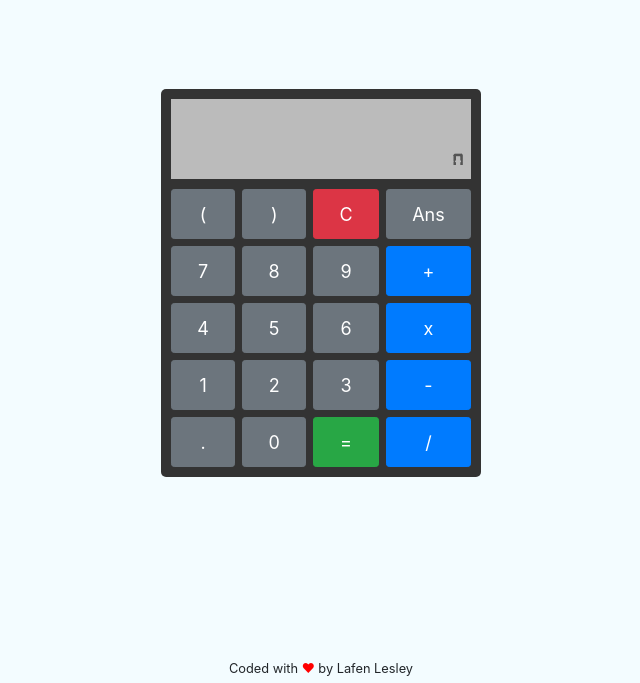
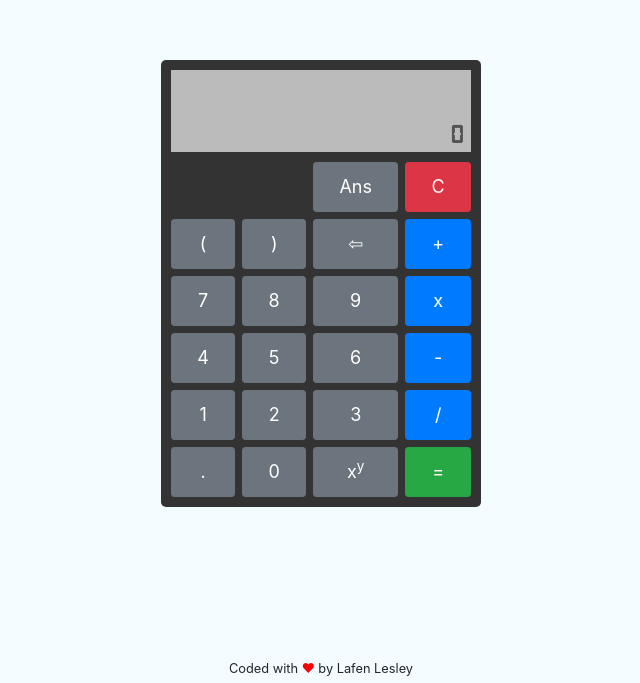
Before and after one commit to Lesleytech/calculator, a React (Create React App) app: page / in a window 1280 px wide. Shown: the part 117-800 px from the top of the page, without its empty margins (319-959 px from the left). Built offline with nearby package versions, Linux system fonts and the light colour scheme.

Commit message:
App edited

```diff
--- a/src/App.css
+++ b/src/App.css
@@ -12,7 +12,7 @@ body {
 }
 
 #container {
-  position: fixed;
+  position: absolute;
   height: 100%;
   width: 100%;
   display: flex;
@@ -32,13 +32,12 @@ body {
 }
 
 input {
-  height: 40px;
   width: 100%;
   border: none;
   background: #bbb;
   font-family: digital;
   font-weight: 700;
-  font-size: 22px;
+  font-size: 26px;
 }
 
 button {
@@ -55,11 +54,12 @@ button:focus {
   display: grid;
   grid-gap: 7px;
   grid-template-areas:
-    "left-bracket right-bracket clear answer"
-    "seven eight nine add"
-    "four five six multiply"
-    "one two three subtract"
-    "decimal zero equals divide";
+    ". . answer clear"
+    "left-bracket right-bracket backspace add"
+    "seven eight nine multiply"
+    "four five six subtract"
+    "one two three divide"
+    "decimal zero exponent equals";
 }
 
 #zero {
@@ -129,6 +129,14 @@ button:focus {
   grid-area: answer;
 }
 
+#backspace {
+  grid-area: backspace;
+}
+
+#exponent {
+  grid-area: exponent;
+}
+
 #author-comment {
   position: absolute;
   bottom: 5px;
--- a/src/App.js
+++ b/src/App.js
@@ -18,18 +18,24 @@ class App extends React.Component {
     try {
       return evaluate(exp);
     } catch (error) {
-      return "E";
+      return "Error";
     }
   };
+
   handleClick = event => {
-    const { value } = event.target;
-
+    const { value, id } = event.target;
     switch (value) {
       case "+":
       case "-":
       case "*":
       case "/":
-        if (/[-*+/]$/g.test(this.state.expression)) {
+      case "^":
+        if (
+          (this.state.expression === "" && value !== "-") ||
+          this.state.expression === "-"
+        ) {
+          break;
+        } else if (/[-*+^/]$/g.test(this.state.expression)) {
           this.setState(() => {
             let expressionArr = [...this.state.expression.split("")];
             expressionArr[expressionArr.length - 1] = value;
@@ -44,13 +50,16 @@ class App extends React.Component {
           });
         }
         break;
+      case "backspace":
+        !this.state.calculated &&
+          this.setState(prevState => {
+            return { expression: prevState.expression.slice(0, -1) };
+          });
+        break;
       case "calculate":
         this.setState(prevState => {
           return {
-            expression:
-              this.handleCalculate(prevState.expression) === "E"
-                ? ""
-                : this.handleCalculate(prevState.expression),
+            expression: "",
             result: this.handleCalculate(prevState.expression),
             calculated: true
           };
@@ -60,6 +69,9 @@ class App extends React.Component {
         this.setState({ expression: "", result: 0, calculated: false });
         break;
       default:
+        if (id === "answer" && /[^-*+/]$/g.test(this.state.expression)) {
+          break;
+        }
         if (this.state.calculated === true && /[\d()]/g.test(value)) {
           this.setState({ expression: value, calculated: false });
         } else {
@@ -246,12 +258,28 @@ class App extends React.Component {
               Ans
             </button>
             <button
+              value="backspace"
+              id="backspace"
+              className="btn btn-sm btn-secondary"
+              onClick={this.handleClick}
+            >
+              ⇦
+            </button>
+            <button
               value="."
               id="decimal"
               className="btn btn-sm btn-secondary"
               onClick={this.handleClick}
             >
               .
+            </button>
+            <button
+              value={"^"}
+              id="exponent"
+              className="btn btn-sm btn-secondary"
+              onClick={this.handleClick}
+            >
+              x<sup>y</sup>
             </button>
           </div>
         </div>
```
Also changed, not shown: 21 other files (tests, documents, lock files or other folders).
